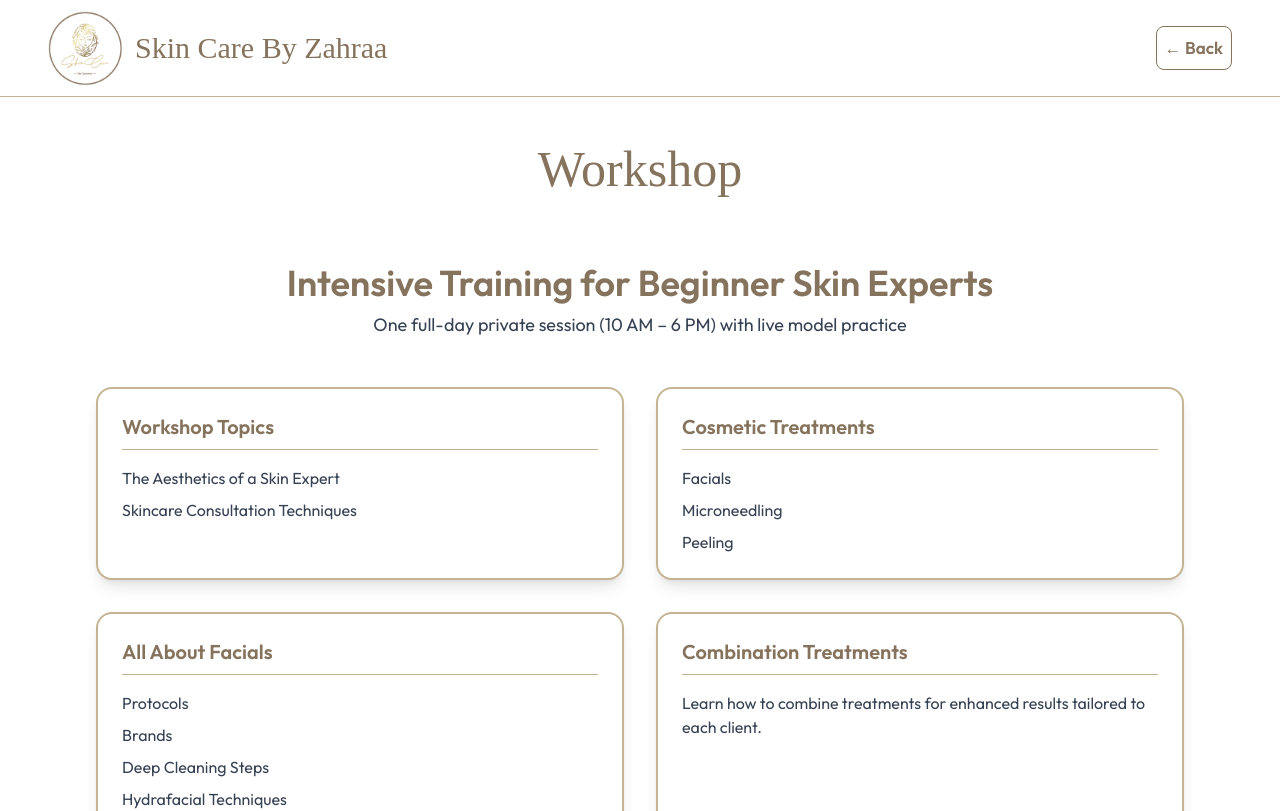
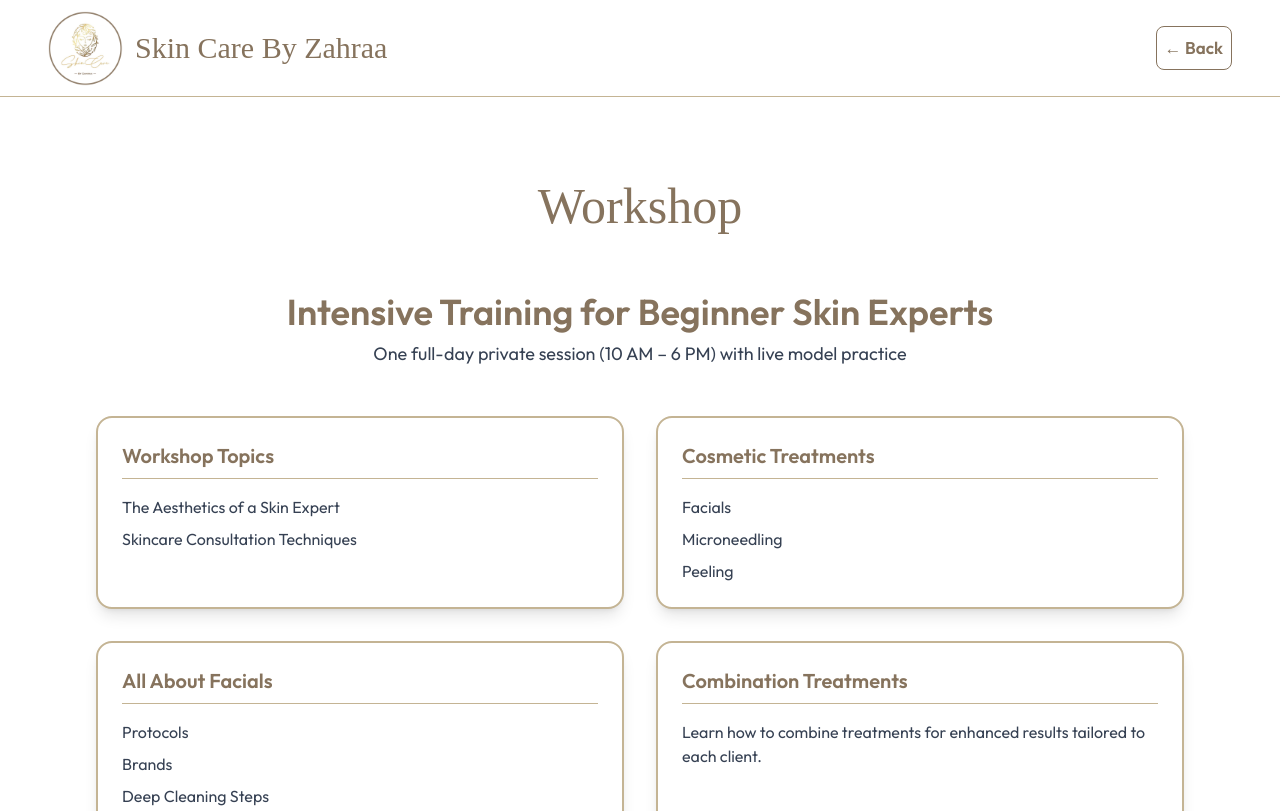
Before and after one commit to shiftcode-lb/skinCareByZahraa, a React (Vite) app in the folder frontend/: page /workshop in a window 1280 px wide. Shown: the top 811 px of the page. Built offline with nearby package versions, Linux system fonts and the light colour scheme; a web font is replaced by a local one.

Commit message:
margin-pages: workshop - online

```diff
--- a/frontend/src/App.jsx
+++ b/frontend/src/App.jsx
@@ -22,11 +22,13 @@ const App = () => {
     <div className="min-h-screen">
       <Navbar />
       <ScrollToTop />
+      <div className='pt-[97px]' >
       <Routes>
         <Route path='/' element={<Home />}/>
         <Route path='/workshop' element = {<Workshop />}/>
         <Route path='/consultation' element = {<Consultation />}/>
       </Routes>
+      </div>
     </div>
   )
 }
--- a/frontend/src/components/Hero.jsx
+++ b/frontend/src/components/Hero.jsx
@@ -6,8 +6,8 @@ import { assets } from "../assets/assets";
 const Hero = () => {
   const words = ["GLOW", "CONFIDENCE", "RADIANCE", "BEAUTY"]
   return (
-    <div className="flex flex-col gap-10 justify-center  md:flex-row items-center min-h-[95vh] relative
-    w-full mx-auto px-3 sm:px-4 md:px-11 lg:px-13 xl:px-12 2xl:px-16 max-w-screen-xl pt-15">
+    <div className="flex flex-col gap-10 justify-center  md:flex-row items-center min-h-[78vh] relative
+    w-full mx-auto px-3 sm:px-4 md:px-11 lg:px-13 xl:px-12 2xl:px-16 max-w-screen-xl">
 
       <img src={assets.back1} alt="background image"
       className="absolute left-[-30px] sm:left-[-100px] top-3/5 -translate-y-1/2 lg:w-[20%] md:w-[30%] w-[40%] opacity-30 pointer-events-none select-none"
@@ -55,7 +55,7 @@ const Hero = () => {
       </div>
 
       {/* Scroll Down */}
-      <div className="absolute bottom-[3vh] left-1/2 transform -translate-x-1/2 animate-bounce">
+      <div className="absolute bottom-0 left-1/2 transform -translate-x-1/2 animate-bounce">
   <button
     onClick={() => {
       const section = document.getElementById("process");
--- a/frontend/src/components/OnlineConsContent.jsx
+++ b/frontend/src/components/OnlineConsContent.jsx
@@ -26,7 +26,7 @@ const OnlineConsContent = () => {
   ];
 
   return (
-    <section className="px-6 md:px-12 lg:px-24 py-12 text-primary">
+    <section className="px-6 md:px-12 lg:px-24 py-8 text-primary">
       {/* Cards */}
       <div className="grid md:grid-cols-2 gap-8">
         {sections.map((section, i) => (
--- a/frontend/src/components/WorkshopContent.jsx
+++ b/frontend/src/components/WorkshopContent.jsx
@@ -47,7 +47,7 @@ const WorkshopContent = () => {
   ];
 
   return (
-    <section className="px-6 md:px-12 lg:px-24 py-12 text-primary">
+    <section className="px-6 md:px-12 lg:px-24 py-10 text-primary">
       {/* Section Header */}
       <div className="text-center mb-12">
         <h2 className="text-3xl md:text-4xl font-semibold">
--- a/frontend/src/pages/Consultation.jsx
+++ b/frontend/src/pages/Consultation.jsx
@@ -11,7 +11,7 @@ const Consultation = () => {
   }, []);
   return (
     <div>
-      <div className='mt-30'>
+      <div className='mt-10'>
         <Title
         title="Online Consultation"
         />
--- a/frontend/src/pages/Workshop.jsx
+++ b/frontend/src/pages/Workshop.jsx
@@ -10,7 +10,7 @@ const Workshop = () => {
     window.scrollTo(0, 0);
   }, [])
   return (
-    <div className='mt-30'>
+    <div className='mt-15'>
         <Title
         title="Workshop"
         />
```
